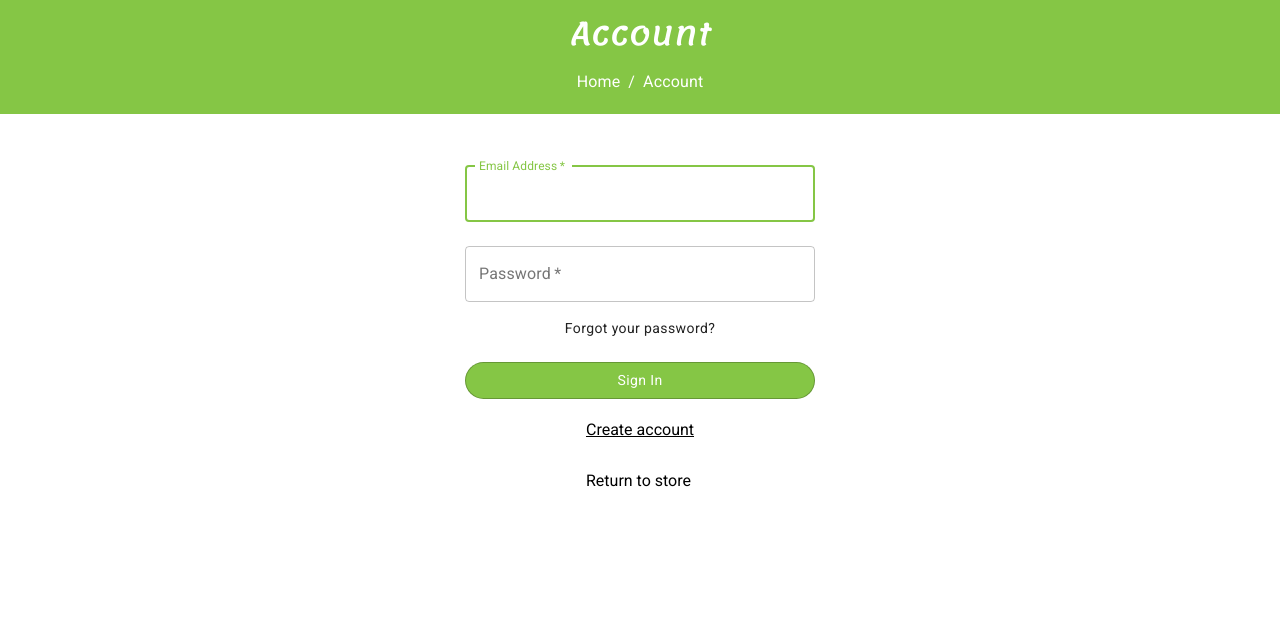
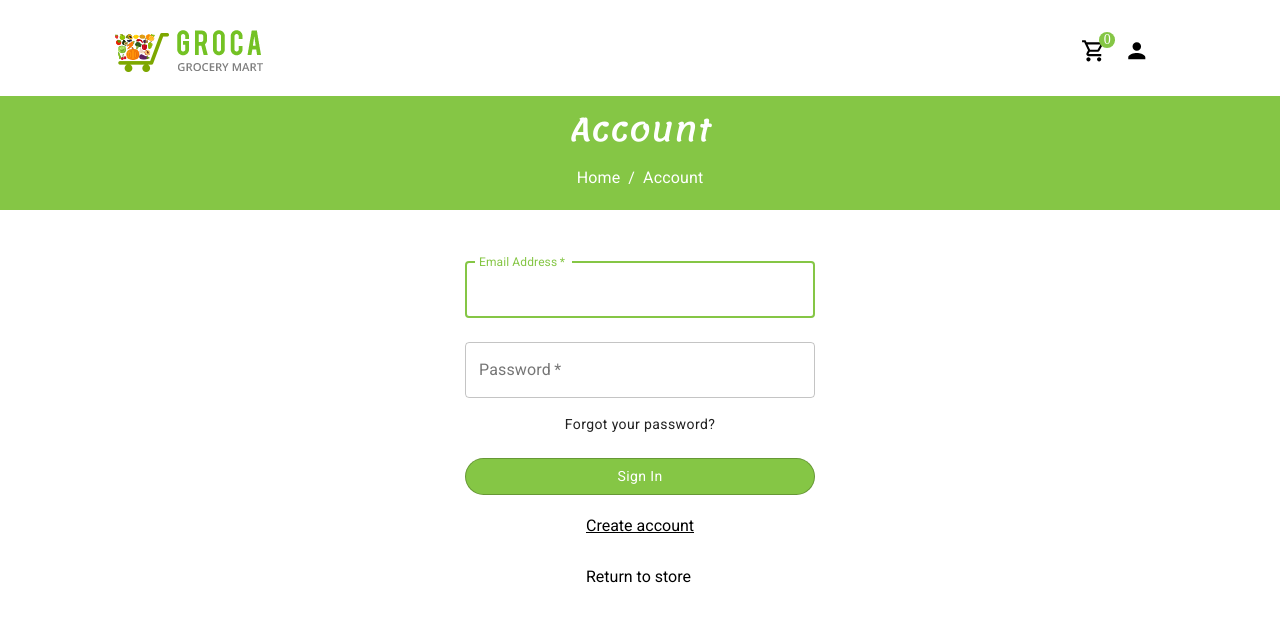
Before and after one commit to Intterius/online-shopping-platform, a React (Create React App) app: page /account/login in a window 1280 px wide. Shown: the top 622 px of the page. Built offline with nearby package versions, Linux system fonts and the light colour scheme.

Commit message:
Created interaction links with sticky behavior from dashboard header

```diff
--- a/package.json
+++ b/package.json
@@ -9,12 +9,11 @@
     "@testing-library/jest-dom": "^5.11.4",
     "@testing-library/react": "^11.1.0",
     "@testing-library/user-event": "^12.1.10",
+    "clsx": "^1.1.1",
     "email-validator": "^2.0.4",
     "fontsource-roboto": "^4.0.0",
-    "joi-browser": "^13.4.0",
     "react": "^17.0.2",
     "react-dom": "^17.0.2",
-    "react-joi-validation": "^1.7.0",
     "react-router-dom": "^5.2.0",
     "react-scripts": "4.0.3",
     "web-vitals": "^1.0.1"
--- /dev/null
+++ b/src/components/DashboardHeader/InteractionLinks/index.jsx
@@ -0,0 +1,62 @@
+import { Box } from '@material-ui/core';
+import { Link } from 'react-router-dom';
+import { useEffect, useState } from 'react';
+import { useStyles } from './styles';
+import ShoppingCartOutlinedIcon from '@material-ui/icons/ShoppingCartOutlined';
+import PersonIcon from '@material-ui/icons/Person';
+import MenuIcon from '@material-ui/icons/Menu';
+import logo from './logo.png';
+import clsx from 'clsx';
+
+const InteractionLinks = () => {
+  const classes = useStyles();
+  const [sticky, setSticky] = useState(false);
+
+  const scrollCheck = () => {
+    if (window.pageYOffset >= 100) {
+      setSticky(true);
+    } else {
+      setSticky(false);
+    }
+  };
+
+  useEffect(() => {
+    window.addEventListener('scroll', scrollCheck);
+
+    return () => {
+      window.removeEventListener('scroll', scrollCheck);
+    };
+  }, []);
+
+  return (
+    <Box className={clsx(classes.container, sticky ? classes.sticky : '')}>
+      <Box
+        display='flex'
+        justifyContent='space-between'
+        className={classes.interactionBox}
+      >
+        <Box display='flex' alignItems='center'>
+          <Link to='/home'>
+            <img src={logo} alt='shop-logo' />
+          </Link>
+        </Box>
+        <Box className={classes.linksContainer}>
+          <>
+            <Link to={'#'} className={classes.links}>
+              <ShoppingCartOutlinedIcon className={classes.cart} />
+              <Box className={classes.cartCounter}>0</Box>
+            </Link>
+          </>
+          <Link to={'./account/login'} className={classes.links}>
+            <PersonIcon className={classes.user} />
+          </Link>
+          <Box className={classes.menuBtn}>
+            <MenuIcon />
+          </Box>
+        </Box>
+      </Box>
+    </Box>
+  );
+};
+
+export default InteractionLinks;
--- /dev/null
+++ b/src/components/DashboardHeader/InteractionLinks/styles.js
@@ -0,0 +1,94 @@
+import { makeStyles } from '@material-ui/core';
+
+const useStyles = makeStyles((theme) => ({
+  container: {
+    width: '100%',
+    backgroundColor: theme.palette.common.white,
+    zIndex: 2,
+  },
+
+  interactionBox: {
+    background: theme.palette.common.white,
+    width: '82%',
+    margin: 'auto',
+    paddingTop: theme.spacing(2.7),
+    paddingBottom: theme.spacing(1.6),
+    backgroundColor: theme.palette.common.white,
+    [theme.breakpoints.down('1280')]: {
+      width: '90%',
+    },
+    [theme.breakpoints.down('760')]: {
+      display: 'grid',
+      justifyContent: 'center',
+      alignItems: 'center',
+    },
+  },
+
+  sticky: {
+    position: 'sticky',
+    animation: '$stickyHeader 0.5s ease-in-out',
+    top: 0,
+  },
+
+  '@keyframes stickyHeader': {
+    from: { top: -80 },
+    to: { top: 0 },
+  },
+
+  linksContainer: {
+    display: 'flex',
+    alignItems: 'center',
+    justifyContent: 'space-between',
+    width: '8%',
+    [theme.breakpoints.down('760')]: {
+      width: '100%',
+      justifyContent: 'center',
+    },
+  },
+
+  links: {
+    paddingRight: theme.spacing(1.9),
+    color: theme.palette.common.black,
+    textDecoration: 'none',
+    '&:hover': {
+      color: theme.palette.primary.main,
+    },
+  },
+
+  user: {
+    fontSize: theme.spacing(3.2),
+  },
+
+  cart: {
+    fontSize: theme.spacing(3.2),
+    marginTop: theme.spacing(2.05),
+  },
+
+  cartCounter: {
+    color: theme.palette.common.white,
+    display: 'flex',
+    justifyContent: 'center',
+    alignItems: 'center',
+    position: 'relative',
+    width: '65%',
+    fontSize: theme.spacing(1.75),
+    bottom: theme.spacing(4.5),
+    left: theme.spacing(2.25),
+    borderRadius: '50%',
+    background: theme.palette.primary.main,
+  },
+
+  menuBtn: {
+    display: 'none',
+    paddingRight: theme.spacing(1.9),
+    '&:hover': {
+      cursor: 'pointer',
+      color: theme.palette.primary.main,
+    },
+    [theme.breakpoints.down('965')]: {
+      display: 'block',
+    },
+  },
+}));
+
+export { useStyles };
--- /dev/null
+++ b/src/components/DashboardHeader/index.jsx
@@ -0,0 +1,11 @@
+import InteractionLinks from './InteractionLinks';
+
+const DashboardHeader = () => {
+  return (
+    <>
+      <InteractionLinks />
+    </>
+  );
+};
+
+export default DashboardHeader;
--- a/src/pages/Home/index.jsx
+++ b/src/pages/Home/index.jsx
@@ -1,12 +1,12 @@
-import { Link } from 'react-router-dom';
-import Dashboard from "../../components/Dashboard";
+import Dashboard from '../../components/Dashboard';
+import InteractionLinks from '../../components/DashboardHeader/InteractionLinks';
 
 const Home = () => {
   return (
-    <div>
-      <Link to='/account/login'>Sign In</Link>
+    <>
+      <InteractionLinks />
       <Dashboard />
-    </div>
+    </>
   );
 };
 
--- a/src/pages/Login/index.jsx
+++ b/src/pages/Login/index.jsx
@@ -5,6 +5,7 @@ import { useState } from 'react';
 import ResetPassword from './ResetPassword';
 import { useStyles } from './styles';
 import { useFormValidation } from '../../utils/FormValidation';
+import DashboardHeader from '../../components/DashboardHeader';
 
 const Login = () => {
   const classes = useStyles();
@@ -16,6 +17,7 @@ const Login = () => {
 
   return (
     <>
+      <DashboardHeader />
       <DescriptiveAccountHeader title={'Account'} />
       {!resetPasswordForm ? (
         <form
--- a/src/pages/NotFound/index.jsx
+++ b/src/pages/NotFound/index.jsx
@@ -2,10 +2,14 @@ import { Link } from 'react-router-dom';
 import { Box } from '@material-ui/core';
 import DescriptiveAccountHeader from '../../components/DescriptiveAccountHeader';
 import { useStyles } from './styles';
+import DashboardHeader from '../../components/DashboardHeader';
+
 const NotFound = () => {
   const classes = useStyles();
+
   return (
     <>
+      <DashboardHeader />
       <DescriptiveAccountHeader title={'404 Not Found'} />
       <Box display='grid' className={classes.notFoundBox}>
         <h1 className={classes.title}>404 Page Not Found</h1>
--- a/src/pages/Register/index.jsx
+++ b/src/pages/Register/index.jsx
@@ -3,6 +3,7 @@ import { Link } from 'react-router-dom';
 import { useStyles } from './styles';
 import DescriptiveAccountHeader from '../../components/DescriptiveAccountHeader';
 import { useFormValidation } from '../../utils/FormValidation';
+import DashboardHeader from '../../components/DashboardHeader';
 
 const Login = () => {
   const classes = useStyles();
@@ -10,6 +11,7 @@ const Login = () => {
 
   return (
     <>
+      <DashboardHeader />
       <DescriptiveAccountHeader title={'Create Account'} />
       <form
         className={classes.registerForm}
```
Also changed, not shown: src/components/DashboardHeader/InteractionLinks/logo.png (renamed from logo.png), 1 other file (tests, documents, lock files or other folders).
